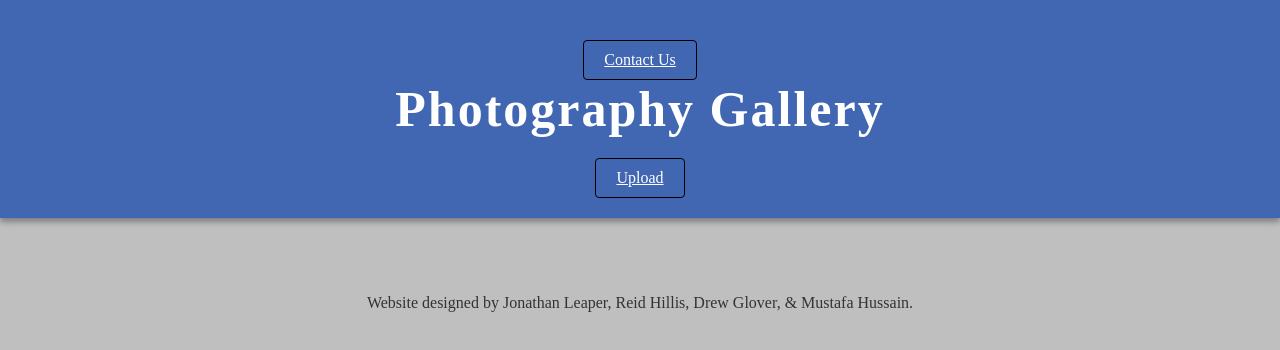
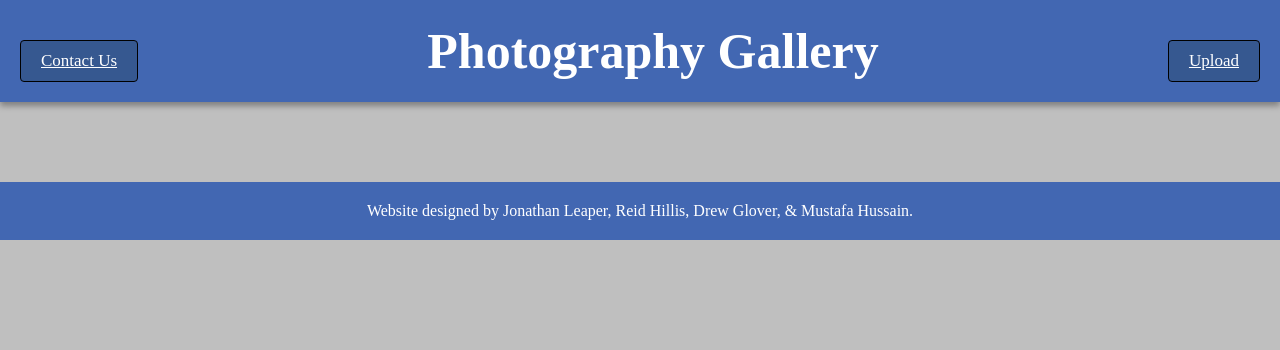
Before and after one commit to ReidHillis/photographygallery-html, a plain HTML site: page frontend/feed.html in a window 1280 px wide. Drawn offline with Linux system fonts and the light colour scheme; no server answers.

Commit message:
css updates for footer and buttons

```diff
--- a/frontend/main.css
+++ b/frontend/main.css
@@ -48,6 +48,9 @@
 }
 
 header {
+  display: flex;
+  justify-content: space-between; /* Space the items horizontally */
+  align-items: center;
   background-color: #4267B2;
   color: white;
   padding: 20px;
@@ -56,11 +59,22 @@ header {
 }
 
 header h2 {
+  flex-grow: 1;
   font-size: 50px;
   font-weight: bold;
-  letter-spacing: 2px;
+  text-align: center;
   margin: 0;
 }
+
+header a {
+  background-color: #365890;
+  font-size: 17px;
+}
+
+header a:hover {
+  background-color: #2c4877;
+}
+
 
 body {
   text-align: center;
@@ -85,7 +99,6 @@ a {
 button {
   padding: 5px 10px;
 }
-
 
 
 a:hover {
@@ -114,3 +127,11 @@ button:hover{
   max-width: 90%;
   max-height: 90%;
 }
+
+footer {
+  margin-top: 20px;
+  padding: 4px;
+  background-color: #4267B2;
+  color: white;
+  text-align: center;
+}
```
